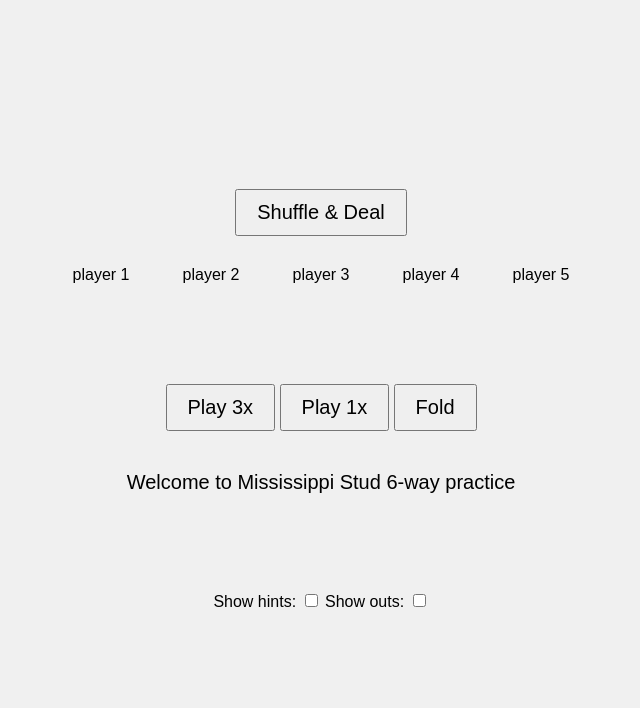
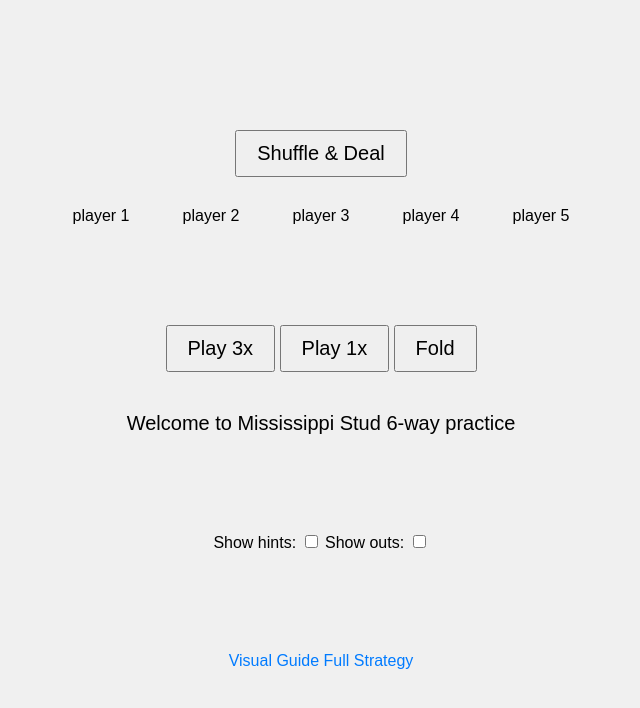
Before and after one commit to stephenhow/mississippi_stud6, a plain HTML site: page index.html in a window 1280 px wide. Shown: the whole page, without its empty margins (319-959 px from the left). Drawn offline with Linux system fonts and the light colour scheme.

Commit message:
Added links to strategy docs.

```diff
--- a/index.html
+++ b/index.html
@@ -27,6 +27,10 @@
         <input type="checkbox" id="hintsCheckbox" name="toggle">
         <label for="outsCheckbox">Show outs:</label>
         <input type="checkbox" id="outsCheckbox" name="toggle">
+        <div id="links">
+            <a href="./visualGuide.html">Visual Guide</a>
+            <a href="./strategy6.txt">Full Strategy</a>
+        </div>
     </div>
     <script src="script.js"></script>
 </body>
--- a/style.css
+++ b/style.css
@@ -71,3 +71,30 @@ body, html {
     text-align: center;
     margin-top: 10px;
 }
+
+#links {
+    margin-top: 100px;
+}
+
+/* Unvisited link */
+a:link {
+  color: #007bff; /* Blue color for links */
+  text-decoration: none; /* Removes underline from links */
+  transition: color 0.3s ease-in-out; /* Smooth color transition */
+}
+
+/* Visited link */
+a:visited {
+  color: #5a5a5a; /* Dark grey color for visited links */
+}
+
+/* Hover link */
+a:hover {
+  color: #ff4500; /* Orange color when mouse hovers over link */
+  text-decoration: underline; /* Adds underline on hover for emphasis */
+}
+
+/* Active link */
+a:active {
+  color: #0336ff; /* Different color when link is clicked */
+}
```
